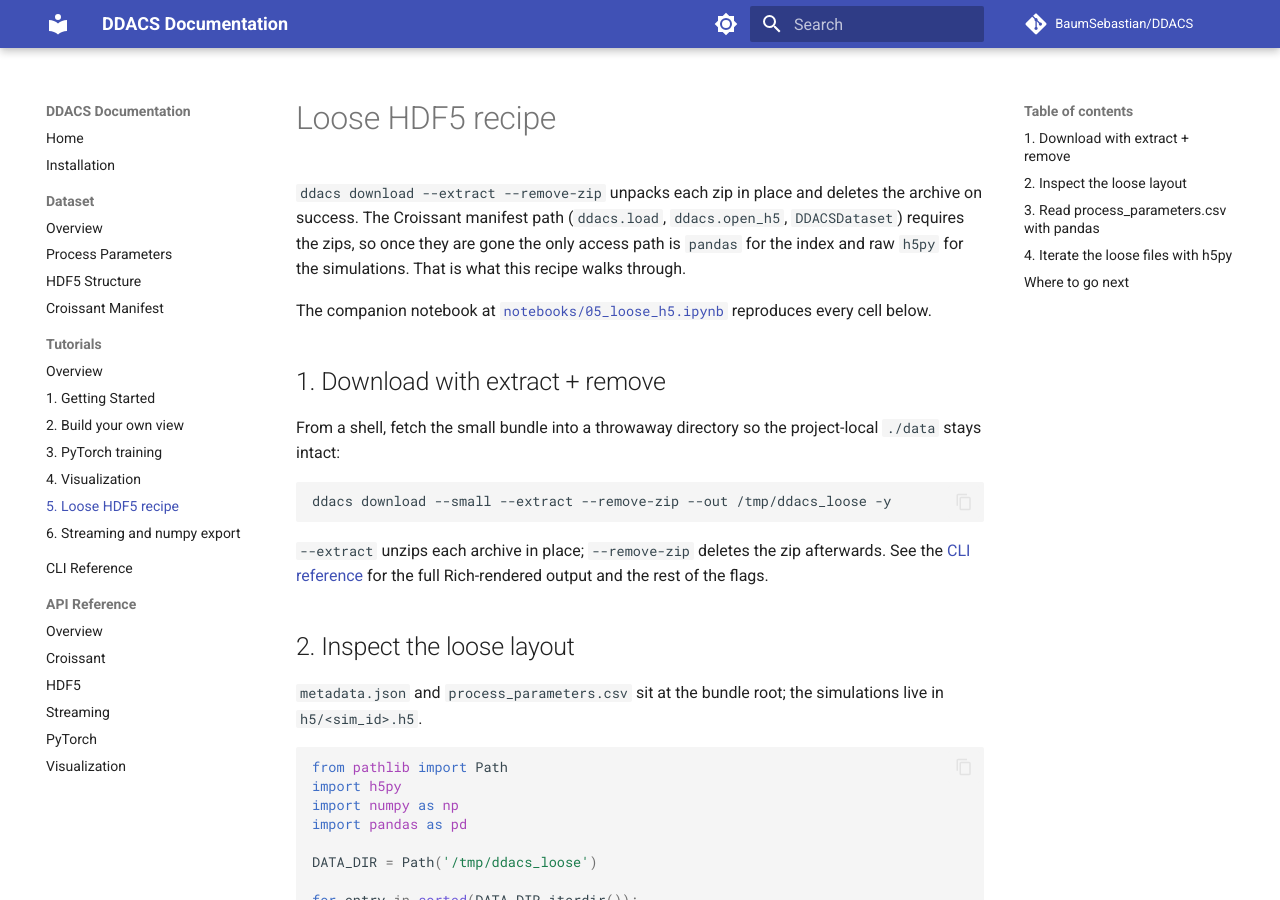
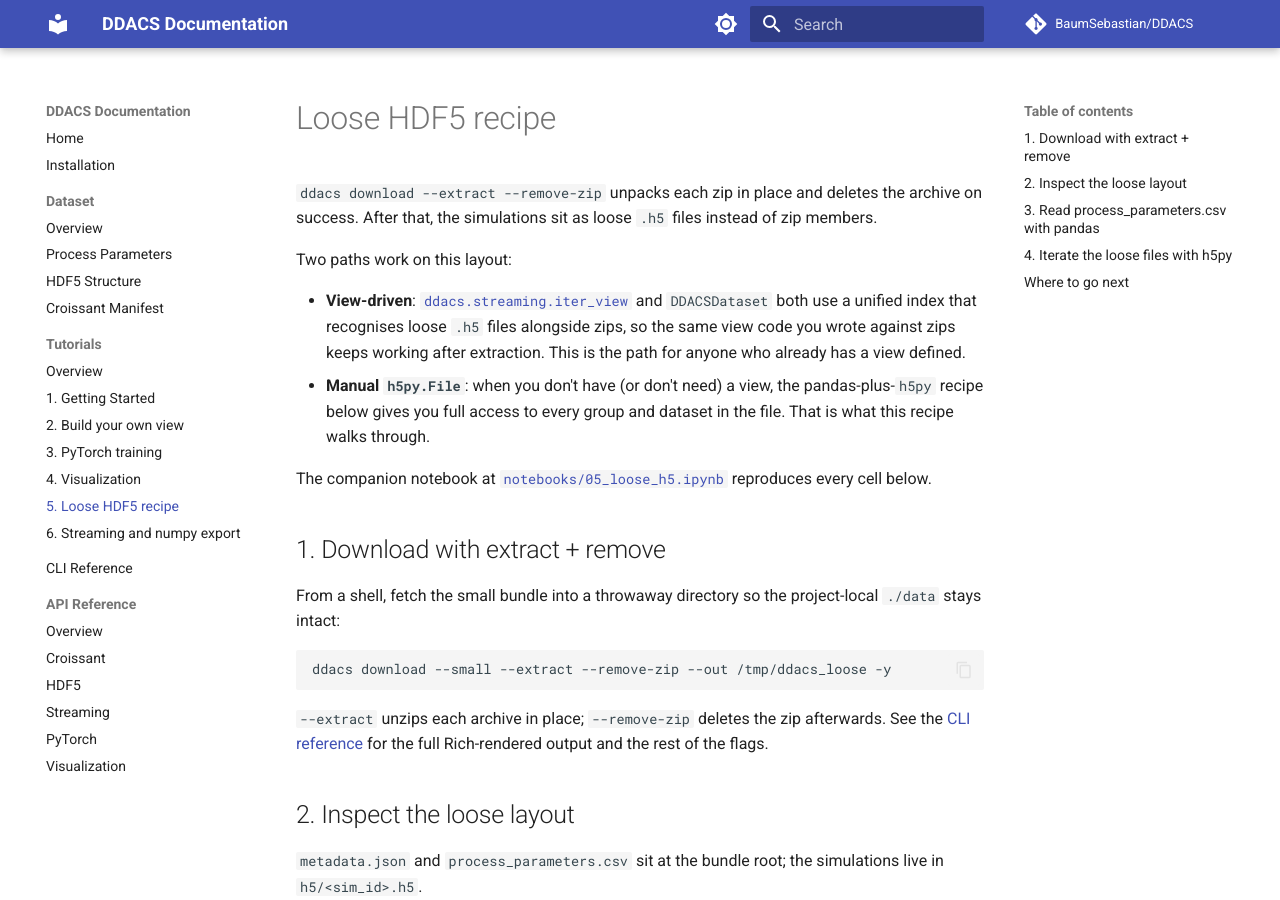
Before and after one commit to BaumSebastian/DDACS, an MkDocs documentation site: the page built from docs/tutorials/loose-h5.md, in a window 1280 px wide and 900 px high. Built offline with MkDocs 1.6.1 and Material for MkDocs 9.7.7, drawn with Linux system fonts in a browser that asks for light colours; comment, search, counter and statistics services are not loaded; some of the changed text lies outside the part shown.

Commit message:
docs(loose-h5): two-path framing and forward link to streaming
After the streaming module landed, the loose-h5 tutorial is no longer
the only way to read a `ddacs download --extract --remove-zip` layout.
streaming.iter_view's unified index transparently picks up loose .h5
files alongside zips, so view-driven training keeps working unchanged
after extraction.

Open the page with that fork explicitly: view-driven goes through
ddacs.streaming.iter_view (or DDACSDataset), manual pandas + h5py is
the recipe for "I don't have a view" cases. Footer adds a link to the
streaming tutorial so readers who do have a view know where to land.

```diff
--- a/docs/tutorials/loose-h5.md
+++ b/docs/tutorials/loose-h5.md
@@ -1,6 +1,11 @@
 # Loose HDF5 recipe
 
-`ddacs download --extract --remove-zip` unpacks each zip in place and deletes the archive on success. The Croissant manifest path (`ddacs.load`, `ddacs.open_h5`, `DDACSDataset`) requires the zips, so once they are gone the only access path is `pandas` for the index and raw `h5py` for the simulations. That is what this recipe walks through.
+`ddacs download --extract --remove-zip` unpacks each zip in place and deletes the archive on success. After that, the simulations sit as loose `.h5` files instead of zip members.
+
+Two paths work on this layout:
+
+- **View-driven**: [`ddacs.streaming.iter_view`](streaming.md) and `DDACSDataset` both use a unified index that recognises loose `.h5` files alongside zips, so the same view code you wrote against zips keeps working after extraction. This is the path for anyone who already has a view defined.
+- **Manual `h5py.File`**: when you don't have (or don't need) a view, the pandas-plus-`h5py` recipe below gives you full access to every group and dataset in the file. That is what this recipe walks through.
 
 The companion notebook at [`notebooks/05_loose_h5.ipynb`](https://github.com/BaumSebastian/DDACS/tree/main/notebooks/05_loose_h5.ipynb) reproduces every cell below.
 
@@ -100,3 +105,4 @@ opened 1 loose h5 file(s)
 
 - [Build your own view](views.md) and [PyTorch training](pytorch.md) cover the zipped-bundle path that the Croissant API supports.
 - [HDF5 structure reference](../hdf5-structure.md) lists every dataset and attribute available inside each loose `.h5`.
+- [Streaming and numpy export](streaming.md) shows how `ddacs.streaming.iter_view` reads the same loose layout view-driven, without writing the per-record `h5py.File` loop yourself.
```
